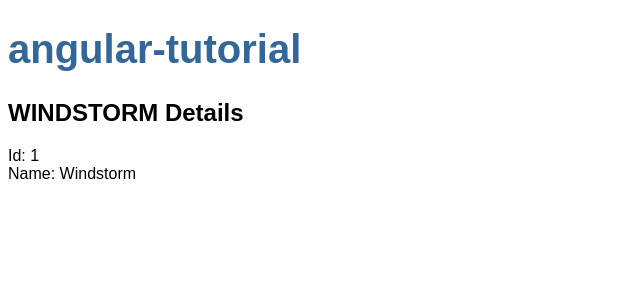
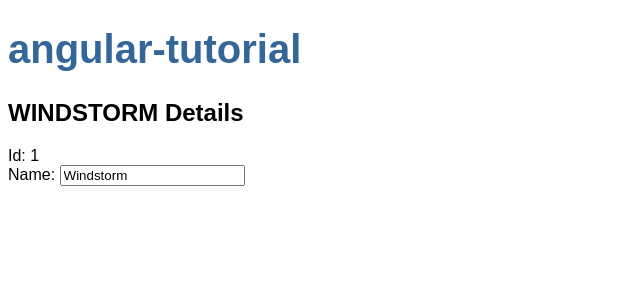
Before and after one commit to KoseiImai/angular-tutorial, an Angular app: page / in a window 1280 px wide. Shown: the top 300 px of the page, without its empty margins (0-640 px from the left). Built offline with nearby package versions, Linux system fonts and the light colour scheme.

Commit message:
双方向データバインディングについて

```diff
--- a/src/app/app.module.ts
+++ b/src/app/app.module.ts
@@ -1,4 +1,5 @@
 import { NgModule } from '@angular/core';
+import { FormsModule } from '@angular/forms';
 import { BrowserModule } from '@angular/platform-browser';
 
 import { AppRoutingModule } from './app-routing.module';
@@ -12,7 +13,8 @@ import { HeroesComponent } from './heroes/heroes.component';
   ],
   imports: [
     BrowserModule,
-    AppRoutingModule
+    AppRoutingModule,
+    FormsModule,
   ],
   providers: [],
   bootstrap: [AppComponent]
--- a/src/app/heroes/heroes.component.html
+++ b/src/app/heroes/heroes.component.html
@@ -5,5 +5,5 @@
 </div>
 <div>
   <span>Name: </span>
-  {{ hero.name }}
+  <input id="name" [(ngModel)]="hero.name" placeholder="name">
 </div>
```
